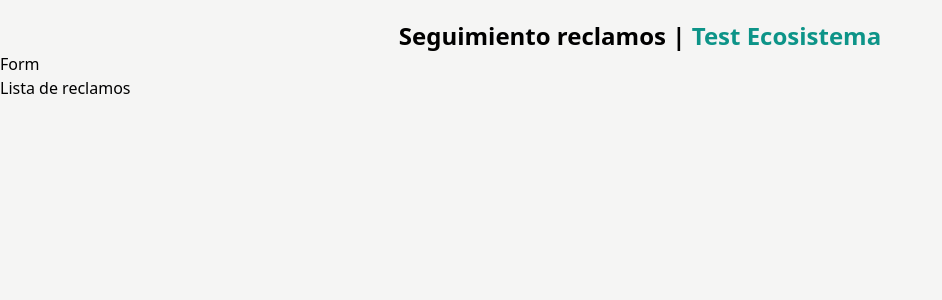
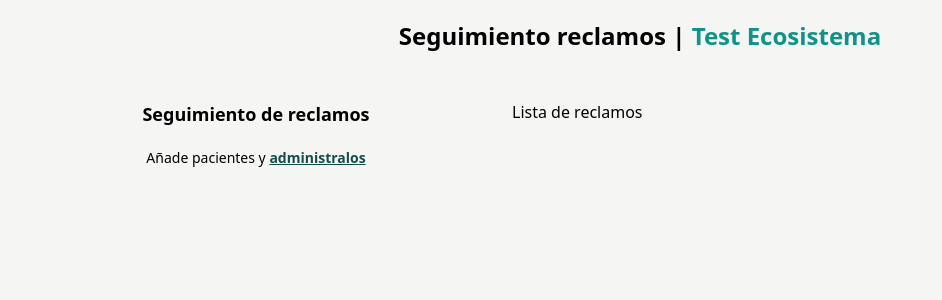
Before and after one commit to hernanchamorrodev/appointment-web, a React (Vite) app: page / in a window 1280 px wide. Shown: the top 300 px of the page, without its empty margins (0-942 px from the left). Built offline with nearby package versions, Linux system fonts and the light colour scheme.

Commit message:
header-form

```diff
--- a/src/App.jsx
+++ b/src/App.jsx
@@ -11,8 +11,10 @@
   return (
     <div className="container mt-5">
       <Header />
-      <Form />
-      <ClaimList />
+      <div className="mt-12 md:flex">
+        <Form />
+        <ClaimList />
+      </div>
     </div>
     )
 }
--- a/src/components/ClaimList/ClaimList.jsx
+++ b/src/components/ClaimList/ClaimList.jsx
@@ -2,7 +2,7 @@
 
 const ClaimList = () => {
   return (
-    <div>Lista de reclamos</div>
+    <div className="md:w-1/2 lg:w-3/5">Lista de reclamos</div>
   )
 }
 
--- a/src/components/Form/Form.jsx
+++ b/src/components/Form/Form.jsx
@@ -2,7 +2,12 @@
 
 const Form = () => {
   return (
-    <div>Form</div>
+    <div className="md:w-1/2 lg:w-2/5">
+      <h2 className="font-black text-lg text-center">Seguimiento de reclamos</h2>
+      <p className="text-sm mt-5 text-center">
+        Añade pacientes y <span className="text-teal-900 underline font-bold">administralos</span>
+      </p>
+    </div>
   )
 }
 
```
